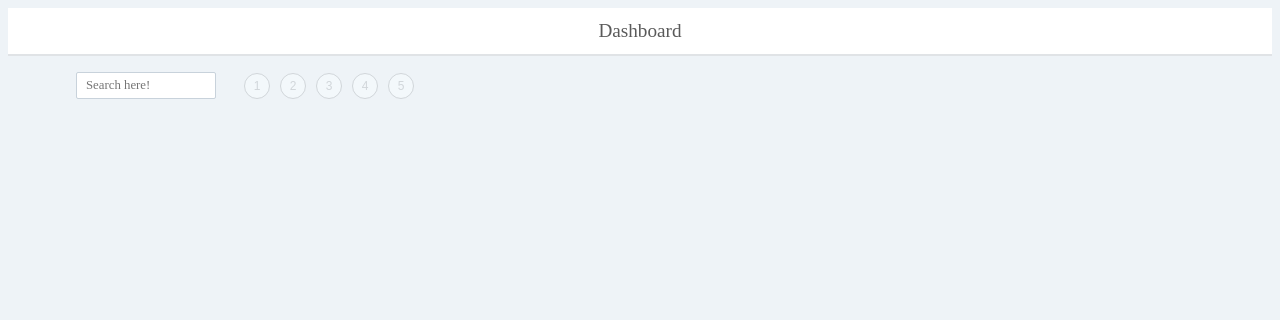
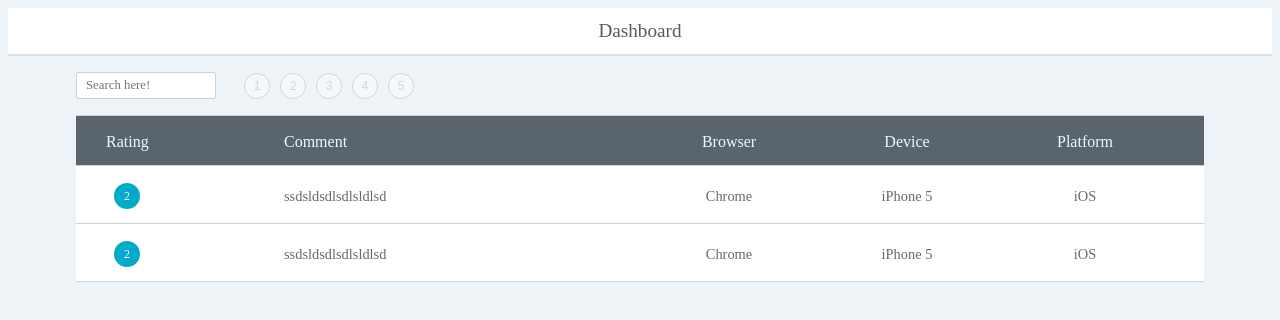
Before and after one commit to restcristian/usabillaAssignment, a React app: page / in a window 1280 px wide. Shown: the top 320 px of the page. Built offline with nearby package versions, Linux system fonts and the light colour scheme; the HTML template or start-up script is replaced by a standard one.

Commit message:
Added basic table layout.

```diff
--- a/src/components/container/App.js
+++ b/src/components/container/App.js
@@ -2,6 +2,7 @@ import React, { Component } from 'react';
 import './App.css';
 import Header from '../presentational/Header/Header';
 import Filters from '../presentational/Filters/Filters';
+import TableLayout from '../presentational/TableLayout/TableLayout';
 import styles from './App.css';
 class App extends Component {
     state = {
@@ -30,6 +31,7 @@ class App extends Component {
                  <Header title="Dashboard" />
                 <div className = {styles.container}>
                     <Filters filters = {this.state.filters} />
+                    <TableLayout />
                 </div>
             </div>
 
--- /dev/null
+++ b/src/components/presentational/TableLayout/TableLayout.css
@@ -0,0 +1,61 @@
+.tableLayout{
+    width:100%;
+    border-radius: 2px;
+    background-color: #fff;
+}
+.tableRow{
+    display: flex;
+    padding:17px 30px 14px 30px;
+    -webkit-box-sizing: border-box;
+    -moz-box-sizing: border-box;
+    box-sizing: border-box;
+    /* border-top:1px solid #cdd3d8; */
+    border-bottom:1px solid #cdd3d8;
+}
+.tableHeading{
+    text-align: left;
+    background-color:#59646c;
+    color:#eff8ff;
+    font-weight: 500;
+    border-top:1px solid #cdd3d8;
+
+}
+.rating,
+.comment,
+.browser,
+.device,
+.platfrm{
+    flex:1;
+    text-align:center;
+    -webkit-box-sizing: border-box;
+    -moz-box-sizing: border-box;
+    box-sizing: border-box;
+}
+.rating{
+    text-align: left;
+}
+.comment{
+    flex:2;
+    text-align: left;
+}
+
+.contentRow{
+    color:#68696b;
+    display: -webkit-flex;
+    display: flex;
+    align-items: center;
+    font-size: 0.9rem;
+}
+
+.contentRow .rating span{
+    border-radius: 50%;
+    background-color: #02aac9;
+    width: 26px;
+    height: 26px;
+    text-align: center;
+    display: inline-block;
+    color:#fff;
+    line-height: 26px;
+    margin-left: 8px;
+    font-size: 12px;
+}
--- /dev/null
+++ b/src/components/presentational/TableLayout/TableLayout.js
@@ -0,0 +1,37 @@
+import React, { Component } from 'react';
+import styles from './TableLayout.css';
+
+class TableLayout extends Component {
+    state = {
+        isMobile: false
+    }
+    render() {
+        return (
+            <div className={styles.tableLayout}>
+                    <div className = {[styles.tableRow, styles.tableHeading].join(' ')}>
+                        <div className = {styles.rating}>Rating</div>
+                        <div className = {styles.comment}>Comment</div>
+                        <div className = {styles.browser}>Browser</div>
+                        <div className = {styles.device}>Device</div>
+                        <div className = {styles.platfrm}>Platform</div>
+                    </div>
+                    <div className = {[styles.tableRow, styles.contentRow ].join(' ')}>
+                        <div className = {styles.rating}><span>2</span></div>
+                        <div className = {styles.comment}><span>ssdsldsdlsdlsldlsd</span></div>
+                        <div className = {styles.browser}><span>Chrome</span></div>
+                        <div className = {styles.device}><span>iPhone 5</span></div>
+                        <div className = {styles.platfrm}><span>iOS</span></div>
+                    </div>
+                    <div className = {[styles.tableRow, styles.contentRow ].join(' ')}>
+                        <div className = {styles.rating}><span>2</span></div>
+                        <div className = {styles.comment}><span>ssdsldsdlsdlsldlsd</span></div>
+                        <div className = {styles.browser}><span>Chrome</span></div>
+                        <div className = {styles.device}><span>iPhone 5</span></div>
+                        <div className = {styles.platfrm}><span>iOS</span></div>
+                    </div>
+            </div>
+        );
+    }
+}
+
+export default TableLayout;
```
